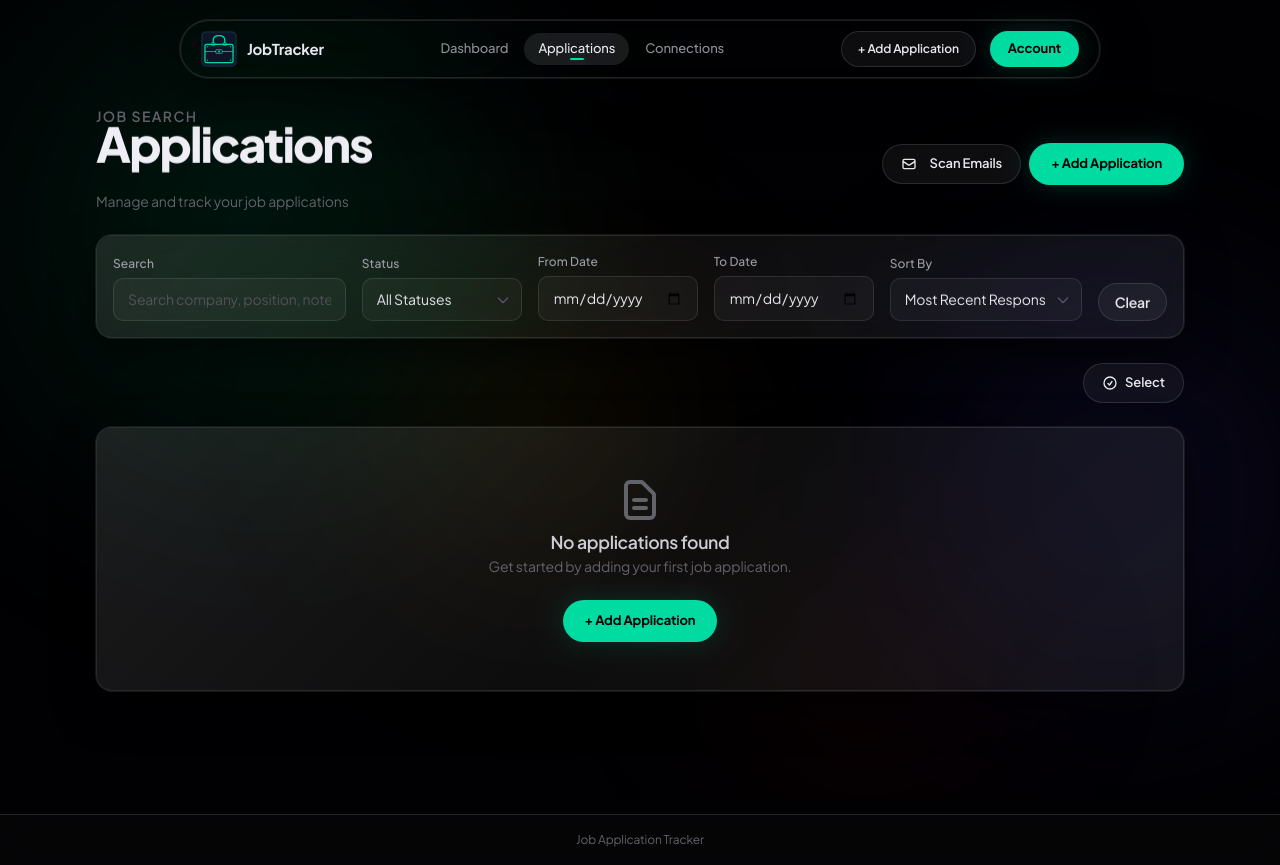
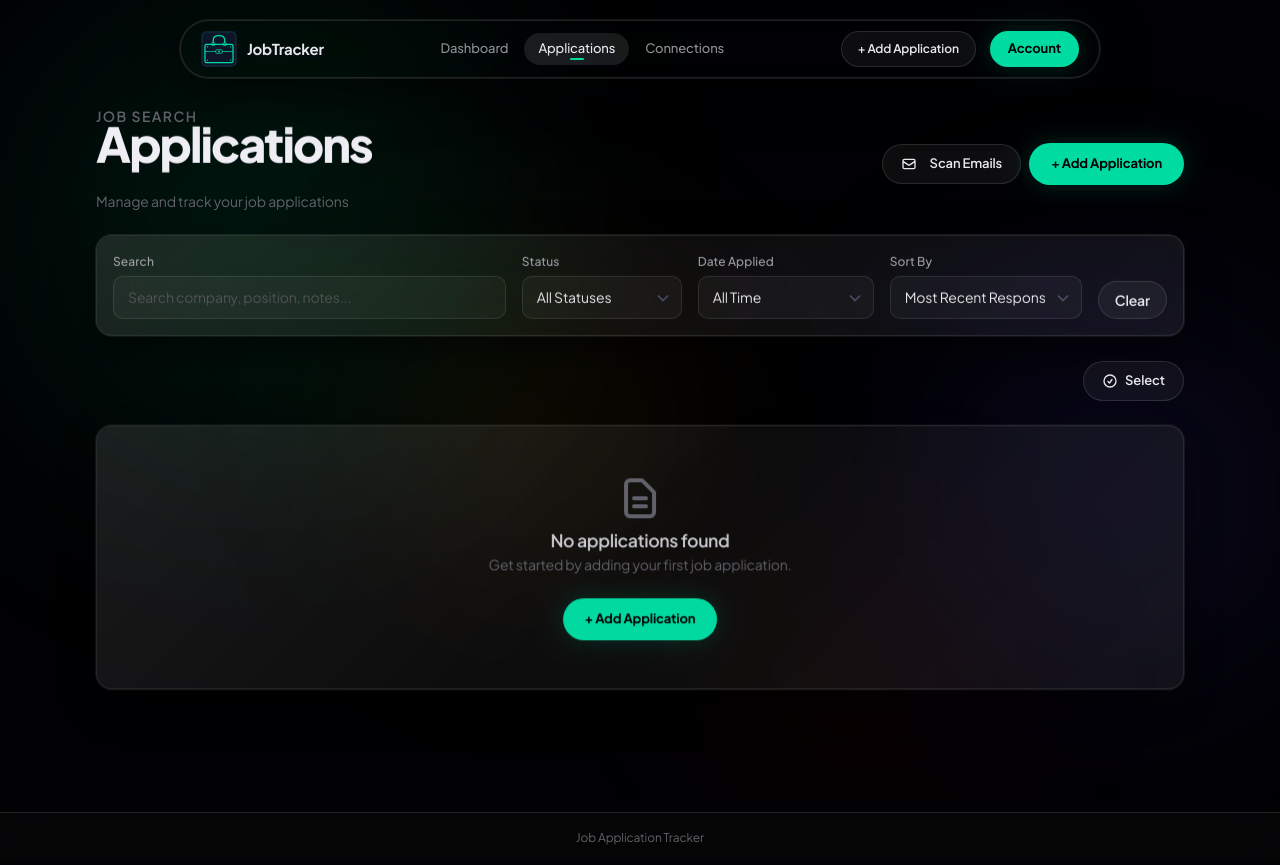
Before and after one commit to esedwards14/JobTracker, a Flask app: page /applications in a window 1280 px wide. Run offline with Flask 3, Linux system fonts and the light colour scheme; data that the repository does not hold is empty; some libraries are stand-ins or nearby versions.

Commit message:
Add date range filter to Applications page
Replaces raw from/to date inputs with a dropdown offering preset
ranges (Last 7/30/90/180/365 days) plus a Custom Range option that
reveals the manual date pickers. Clear button resets all filters
including the date preset.

Co-Authored-By: Claude Sonnet 4.6 <noreply@anthropic.com>

```diff
--- a/app/templates/pages/applications.html
+++ b/app/templates/pages/applications.html
@@ -57,20 +57,34 @@
                 </select>
             </div>
 
-            <div class="w-40">
-                <label for="from-date" class="block text-sm mb-1">From Date</label>
+            <div class="w-44">
+                <label for="date-preset" class="block text-sm mb-1">Date Applied</label>
+                <select id="date-preset" onchange="applyDatePreset(this.value)">
+                    <option value="all" {% if not request.args.get('from_date') %}selected{% endif %}>All Time</option>
+                    <option value="7">Last 7 Days</option>
+                    <option value="30">Last 30 Days</option>
+                    <option value="90">Last 3 Months</option>
+                    <option value="180">Last 6 Months</option>
+                    <option value="365">Last Year</option>
+                    <option value="custom" {% if request.args.get('from_date') %}selected{% endif %}>Custom Range</option>
+                </select>
+            </div>
+
+            <div id="custom-date-range" class="flex gap-2 {% if not request.args.get('from_date') %}hidden{% endif %}">
+                <div class="w-36">
+                    <label for="from-date" class="block text-sm mb-1">From</label>
                     <input type="date"
                            id="from-date"
                            name="from_date"
                            value="{{ request.args.get('from_date', '') }}">
                 </div>
-
-            <div class="w-40">
-                <label for="to-date" class="block text-sm mb-1">To Date</label>
+                <div class="w-36">
+                    <label for="to-date" class="block text-sm mb-1">To</label>
                     <input type="date"
                            id="to-date"
                            name="to_date"
                            value="{{ request.args.get('to_date', '') }}">
+                </div>
             </div>
 
             <div class="w-48">
@@ -84,7 +98,7 @@
             </div>
 
             <button type="button"
-                    onclick="this.form.reset(); htmx.trigger(this.form, 'change')"
+                    onclick="clearFilters()"
                     class="btn btn-glass px-4 py-2 text-sm">
                 Clear
             </button>
@@ -238,6 +252,40 @@ function toggleSelectMode() {
     }
 }
 
+function applyDatePreset(value) {
+    const fromInput = document.getElementById('from-date');
+    const toInput = document.getElementById('to-date');
+    const customRange = document.getElementById('custom-date-range');
+
+    if (value === 'all') {
+        fromInput.value = '';
+        toInput.value = '';
+        customRange.classList.add('hidden');
+        htmx.trigger(document.getElementById('filter-form'), 'change');
+    } else if (value === 'custom') {
+        customRange.classList.remove('hidden');
+        // Don't auto-trigger; let user pick dates
+    } else {
+        const days = parseInt(value);
+        const from = new Date();
+        from.setDate(from.getDate() - days);
+        fromInput.value = from.toISOString().split('T')[0];
+        toInput.value = '';
+        customRange.classList.add('hidden');
+        htmx.trigger(document.getElementById('filter-form'), 'change');
+    }
+}
+
+function clearFilters() {
+    const form = document.getElementById('filter-form');
+    form.reset();
+    document.getElementById('date-preset').value = 'all';
+    document.getElementById('from-date').value = '';
+    document.getElementById('to-date').value = '';
+    document.getElementById('custom-date-range').classList.add('hidden');
+    htmx.trigger(form, 'change');
+}
+
 function openScanModal() {
     document.getElementById('scan-email-modal').classList.remove('hidden');
 }
```
Lines whose indentation alone changed are shown as unchanged.
